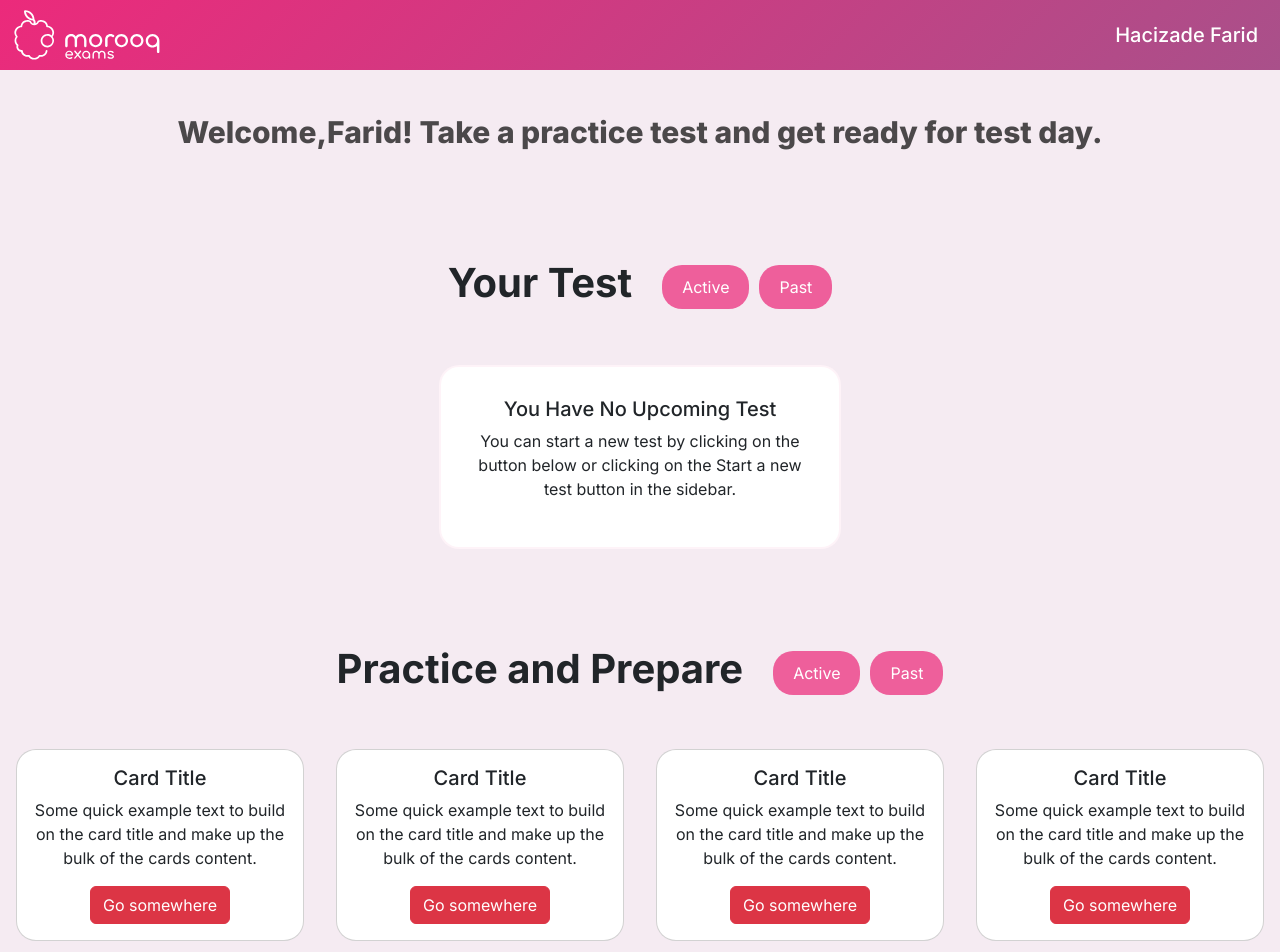
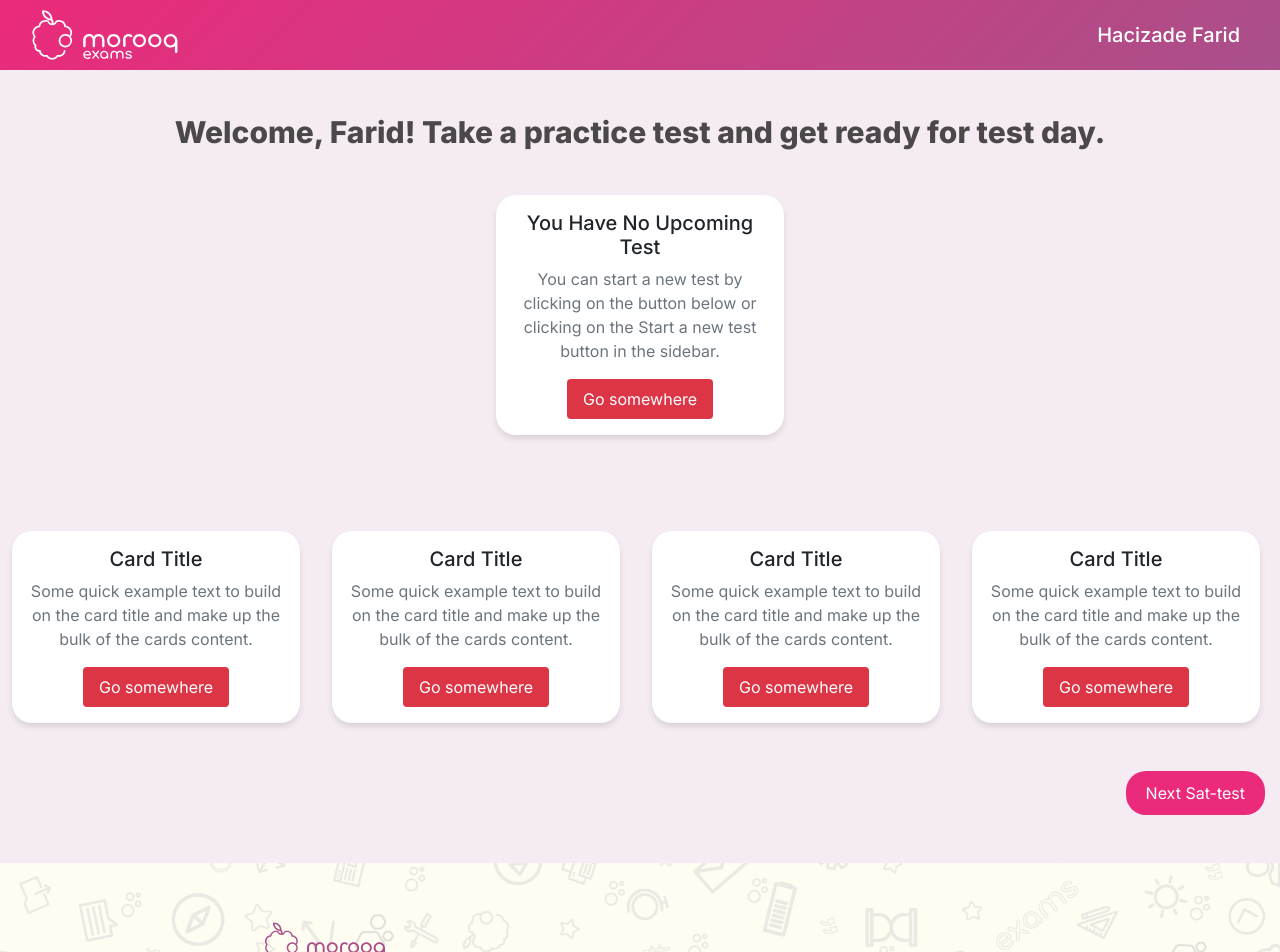
Before and after one commit to Farid0558475484/morooq-app, a Next.js app: page / in a window 1280 px wide. Shown: the top 952 px of the page. Built offline with nearby package versions, Linux system fonts and the light colour scheme.

Commit message:
feat: clean boostrap , ssr

```diff
--- a/app/components/Header/Header.module.scss
+++ b/app/components/Header/Header.module.scss
@@ -1,29 +1,30 @@
+/* Header.module.scss */
 .header {
   background: linear-gradient(-45deg, #a9508a, #ec2a7b);
-  display: flex;
-  justify-content: space-between;
-  align-items: 0px 50px;
-  .headerTop {
+}
+
+.container {
   display: flex;
   justify-content: space-between;
   align-items: center;
   padding: 0 30px;
 }
 
+.headerLogo {
+  display: flex;
+  align-items: center;
+  gap: 10px;
+}
+
 .headerSignIn {
   display: flex;
-    justify-content: center;
   align-items: center;
   gap: 10px;
-    .person {
-      width: 30px;
-      height: 30px;
-    }
+
   .userName {
     font-size: 20px;
-      color: rgb(255, 255, 255);
+    color: #fff;
     margin: 0;
     padding: 0;
   }
 }
-}
--- a/app/components/Header/Header.tsx
+++ b/app/components/Header/Header.tsx
@@ -1,20 +1,14 @@
-"use client";
 import React from "react";
 import Image from "next/image";
 import Link from "next/link";
 import logo from "./../../../public/image/logo.svg";
 
-
-import { Container, Row } from "react-bootstrap";
-
 import styles from "./Header.module.scss";
 
 export function Header() {
   return (
-    <header>
-      <Container fluid>
-        <Row>
-          <div className={styles.header}>
+    <header className={styles.header}>
+      <div className={styles.container}>
         <div className={styles.headerLogo}>
           <Link href="/">
             <Image src={logo} alt="Logo" width={150} height={70} />
@@ -25,8 +19,6 @@ export function Header() {
           <i className="fa-solid fa-user"></i>
         </div>
       </div>
-        </Row>
-      </Container>
     </header>
   );
 }
--- a/app/components/Home/Home.module.scss
+++ b/app/components/Home/Bottom.module.scss
@@ -1,38 +1,4 @@
-.header {
-  background-color: #a9508a1d;
-
-  padding: 20px 0;
-  .headerTop {
-    display: flex;
-    justify-content: space-between;
-    align-items: center;
-    padding: 0 30px;
-  }
-
-  .headerText {
-    text-align: center;
-    padding: 20px 0;
-    p {
-      font-size: 30px;
-      font-weight: 800;
-      color: rgba(6, 6, 6, 0.711);
-    }
-  }
-}
-
-@media screen and (max-width: 768px) {
-  .header {
-    .headerText {
-      text-align: center;
-      padding: 20px 0;
-      p {
-        font-size: 20px;
-        color: rgba(0, 0, 0, 0.711);
-      }
-    }
-  }
-}
-
+/* Styles for yourTest */
 .yourTest {
   display: flex;
   justify-content: center;
@@ -44,17 +10,20 @@
     font-weight: 700;
     cursor: pointer;
   }
+
   .activePast {
     display: flex;
     justify-content: flex-start;
     align-items: center;
     gap: 10px;
+
     button {
       border: none;
       color: white;
       background: #ec2a7bb8;
       border-radius: 20px;
       padding: 10px 20px;
+
       &:hover {
         background: #ec106b;
       }
@@ -62,6 +31,7 @@
   }
 }
 
+/* Styles for testCard */
 .testCard {
   margin-top: 50px;
   border: 2px solid #ec2a7b0e;
@@ -70,35 +40,30 @@
   border-radius: 20px;
 }
 
-.main,
+/* Styles for main and practice */
 .practice {
   background-color: #a9508a1d;
 }
 
+/* Styles for satTestBtn */
 .satTestBtn {
   display: flex;
   justify-content: flex-end;
   align-items: center;
-}
 
-.satTestBtn {
-  padding-right: 80px;
+  padding-right: 15px; /* Adjust as needed */
+
   button {
     border: none;
     background: #ec2a7b;
     color: white;
     padding: 10px 20px;
     border-radius: 20px;
+
     &:hover {
       background: #ec106cac;
     }
   }
 }
 
-.cardBorderRadius {
-  border-radius: 20px !important;
-}
-
-.testCardDescription {
-  text-align: center;
-}
+/* Additional Styles */
--- a/app/components/Home/Bottom.tsx
+++ b/app/components/Home/Bottom.tsx
@@ -1,102 +1,47 @@
-"use client";
+import React from "react";
 import Link from "next/link";
-
-import { Container, Row, Col } from "react-bootstrap";
-import { Card, Button } from "react-bootstrap";
-
-import styles from "./Home.module.scss";
+import styles from "./Bottom.module.scss";
+import CardItem from "./CardItem";
 
 function Bottom() {
   return (
     <div className={styles.practice}>
-      <Container fluid className="pt-5 pb-5">
-        <Row>
-          <div className={styles.yourTest}>
-            <h3 className={styles.title}>Practice and Prepare </h3>
-            <div className={styles.activePast}>
-              <div className={styles.activeBtn}>
-                <button>Active</button>
-              </div>
-              <div className={styles.pastPast}>
-                <button>Past</button>
-              </div>
-            </div>
+      <div className="container-fluid pt-5 pb-5">
+        <div className="row pt-5 justify-content-center">
+          <div className="col-md-3">
+            <CardItem
+              title="Card Title"
+              text="Some quick example text to build on the card title and make up the bulk of the cards content."
+            />
           </div>
-        </Row>
+          <div className="col-md-3">
+            <CardItem
+              title="Card Title"
+              text="Some quick example text to build on the card title and make up the bulk of the cards content."
+            />
+          </div>
+          <div className="col-md-3">
+            <CardItem
+              title="Card Title"
+              text="Some quick example text to build on the card title and make up the bulk of the cards content."
+            />
+          </div>
+          <div className="col-md-3">
+            <CardItem
+              title="Card Title"
+              text="Some quick example text to build on the card title and make up the bulk of the cards content."
+            />
+          </div>
+        </div>
 
-        <Row className="pt-5 justify-content-center">
-          <Col md={3} className="d-flex justify-content-center">
-            <Card
-              style={{ width: "18rem" }}
-              className={styles.cardBorderRadius}
-            >
-              <Card.Body className="text-center">
-                <Card.Title>Card Title</Card.Title>
-                <Card.Text>
-                  Some quick example text to build on the card title and make up
-                  the bulk of the cards content.
-                </Card.Text>
-                <Button variant="danger">Go somewhere</Button>
-              </Card.Body>
-            </Card>
-          </Col>
-          <Col md={3} className="d-flex justify-content-center">
-            <Card
-              style={{ width: "18rem" }}
-              className={styles.cardBorderRadius}
-            >
-              <Card.Body className="text-center">
-                <Card.Title>Card Title</Card.Title>
-                <Card.Text>
-                  Some quick example text to build on the card title and make up
-                  the bulk of the cards content.
-                </Card.Text>
-                <Button variant="danger">Go somewhere</Button>
-              </Card.Body>
-            </Card>
-          </Col>
-          <Col md={3} className="d-flex justify-content-center">
-            <Card
-              style={{ width: "18rem" }}
-              className={styles.cardBorderRadius}
-            >
-              <Card.Body className="text-center">
-                <Card.Title>Card Title</Card.Title>
-                <Card.Text>
-                  Some quick example text to build on the card title and make up
-                  the bulk of the cards content.
-                </Card.Text>
-                <Button variant="danger">Go somewhere</Button>
-              </Card.Body>
-            </Card>
-          </Col>
-          <Col md={3} className="d-flex justify-content-center">
-            <Card
-              style={{ width: "18rem" }}
-              // className="mx-auto"
-              className={styles.cardBorderRadius}
-            >
-              {/* <Card.Img variant="top" src="holder.js/100px180" /> */}
-              <Card.Body className="text-center">
-                <Card.Title>Card Title</Card.Title>
-                <Card.Text>
-                  Some quick example text to build on the card title and make up
-                  the bulk of the cards content.
-                </Card.Text>
-                <Button variant="danger">Go somewhere</Button>
-              </Card.Body>
-            </Card>
-          </Col>
-        </Row>
-
-        <Row className="pt-5 ">
+        <div className="row pt-5">
           <div className={styles.satTestBtn}>
             <Link href="/sat-test">
               <button>Next Sat-test</button>
             </Link>
           </div>
-        </Row>
-      </Container>
+        </div>
+      </div>
     </div>
   );
 }
--- /dev/null
+++ b/app/components/Home/CardItem.module.scss
@@ -0,0 +1,49 @@
+.cardBorderRadius {
+  border-radius: 20px !important;
+}
+
+//* Top.module.scss */
+.card {
+  width: 18rem;
+  background-color: #ffffff;
+  box-shadow: 0 4px 6px rgba(0, 0, 0, 0.1);
+  transition: transform 0.2s;
+  cursor: pointer;
+  display: flex;
+  flex-direction: column;
+  justify-content: space-between;
+}
+
+.card:hover {
+  transform: translateY(-5px);
+}
+
+.cardBody {
+  text-align: center;
+  padding: 1rem;
+}
+
+.cardTitle {
+  font-size: 1.25rem;
+  margin-bottom: 0.5rem;
+}
+
+.cardText {
+  font-size: 1rem;
+  color: #6c757d;
+}
+
+.button {
+  background-color: #dc3545;
+  color: white;
+  border: none;
+  padding: 0.5rem 1rem;
+  font-size: 1rem;
+  border-radius: 0.25rem;
+  cursor: pointer;
+  transition: background-color 0.2s;
+}
+
+.button:hover {
+  background-color: #c82333;
+}
--- /dev/null
+++ b/app/components/Home/CardItem.tsx
@@ -0,0 +1,21 @@
+import React from "react";
+import styles from "./CardItem.module.scss";
+
+interface CardItemProps {
+  title: string;
+  text: string;
+}
+
+function CardItem({ title, text }: CardItemProps): JSX.Element {
+  return (
+    <div className={`${styles.card} ${styles.cardBorderRadius}`}>
+      <div className={styles.cardBody}>
+        <h5 className={styles.cardTitle}>{title}</h5>
+        <p className={styles.cardText}>{text}</p>
+        <button className={styles.button}>Go somewhere</button>
+      </div>
+    </div>
+  );
+}
+
+export default CardItem;
--- /dev/null
+++ b/app/components/Home/Main.module.scss
@@ -0,0 +1,24 @@
+/* Home.module.scss */
+.main {
+  background-color: #a9508a1d;
+  display: flex;
+  justify-content: center;
+  align-items: center;
+  /* Регулируйте высоту по вашему усмотрению */
+}
+
+.container {
+  display: flex;
+}
+
+.row {
+  display: flex;
+  justify-content: center;
+  align-items: center;
+  flex-grow: 1;
+}
+
+.col {
+  flex-grow: 1;
+  padding: 0 15px; /* Опционально: добавьте отступы, чтобы разделить столбцы */
+}
--- a/app/components/Home/Main.tsx
+++ b/app/components/Home/Main.tsx
@@ -1,44 +1,22 @@
-"use client";
-import { Container, Row, Col } from "react-bootstrap";
-import styles from "./Home.module.scss";
-
-import 'bootstrap/dist/css/bootstrap.min.css';
+import React from "react";
+import CardItem from "./CardItem"; // Путь к вашей общей компоненте CardItem
+import styles from "./Main.module.scss";
 
 function Main() {
   return (
     <div className={styles.main}>
-      <Container fluid className="pt-5 pb-5">
-        <Row>
-          <div className={styles.yourTest}>
-            <h3 className={styles.title}> Your Test</h3>
-            <div className={styles.activePast}>
-              <div className={styles.activeBtn}>
-                <button>Active</button>
-              </div>
-              <div className={styles.pastPast}>
-                <button>Past</button>
-              </div>
-            </div>
+      <div className={styles.container}>
+        <div className={styles.row}>
+          <div className={styles.col}></div>
+          <div className={styles.col}>
+            <CardItem
+              title="You Have No Upcoming Test"
+              text="You can start a new test by clicking on the button below or clicking on the Start a new test button in the sidebar."
+            />
           </div>
-        </Row>
-        <Row>
-          <Col md={4}></Col>
-          <Col md={4}>
-            <div className={styles.testCard}>
-              <div className={styles.testCardTitle}>
-                <div className={styles.testCardDescription}>
-                  <h5>You Have No Upcoming Test</h5>
-                  <p>
-                    You can start a new test by clicking on the button below or
-                    clicking on the Start a new test button in the sidebar.
-                  </p>
-                </div>
-              </div>
-            </div>
-          </Col>
-          <Col md={4}></Col>
-        </Row>
-      </Container>
+          <div className={styles.col}></div>
+        </div>
+      </div>
     </div>
   );
 }
--- /dev/null
+++ b/app/components/Home/Top.module.scss
@@ -0,0 +1,40 @@
+/* Styles for header */
+.header {
+  background-color: #a9508a1d;
+  padding: 20px 0;
+
+  .headerTop {
+    display: flex;
+    justify-content: space-between;
+    align-items: center;
+    padding: 0 30px;
+  }
+
+  .headerText {
+    text-align: center;
+    padding: 20px 0;
+
+    p {
+      font-size: 30px;
+      font-weight: 800;
+      color: rgba(6, 6, 6, 0.711);
+      margin: 0; /* Добавляем отступы по умолчанию */
+    }
+  }
+}
+
+@media screen and (max-width: 768px) {
+  .header {
+    .headerTop {
+      padding: 0 15px;
+    }
+
+    .headerText {
+      padding: 10px 0;
+      p {
+        font-size: 20px;
+        color: rgba(0, 0, 0, 0.711);
+      }
+    }
+  }
+}
--- a/app/components/Home/Top.tsx
+++ b/app/components/Home/Top.tsx
@@ -1,23 +1,16 @@
-"use client";
-import styles from "./Home.module.scss";
-
-import { Container, Row } from "react-bootstrap";
+import styles from "./Top.module.scss";
 
 function Top() {
   return (
-    <>
-      <Container fluid>
-        <Row>
+    <div className={styles.topContainer}>
       <div className={styles.header}>
         <div className={styles.headerText}>
           <p>
-                Welcome,Farid! Take a practice test and get ready for test day.
+            Welcome, Farid! Take a practice test and get ready for test day.
           </p>
         </div>
       </div>
-        </Row>
-      </Container>
-    </>
+    </div>
   );
 }
 
```
Also changed, not shown: app/components/Footer/Footer.module.scss (+10 -4 lines), app/components/Footer/Footer.tsx (+3 -12 lines). Lines whose indentation alone changed are shown as unchanged.
